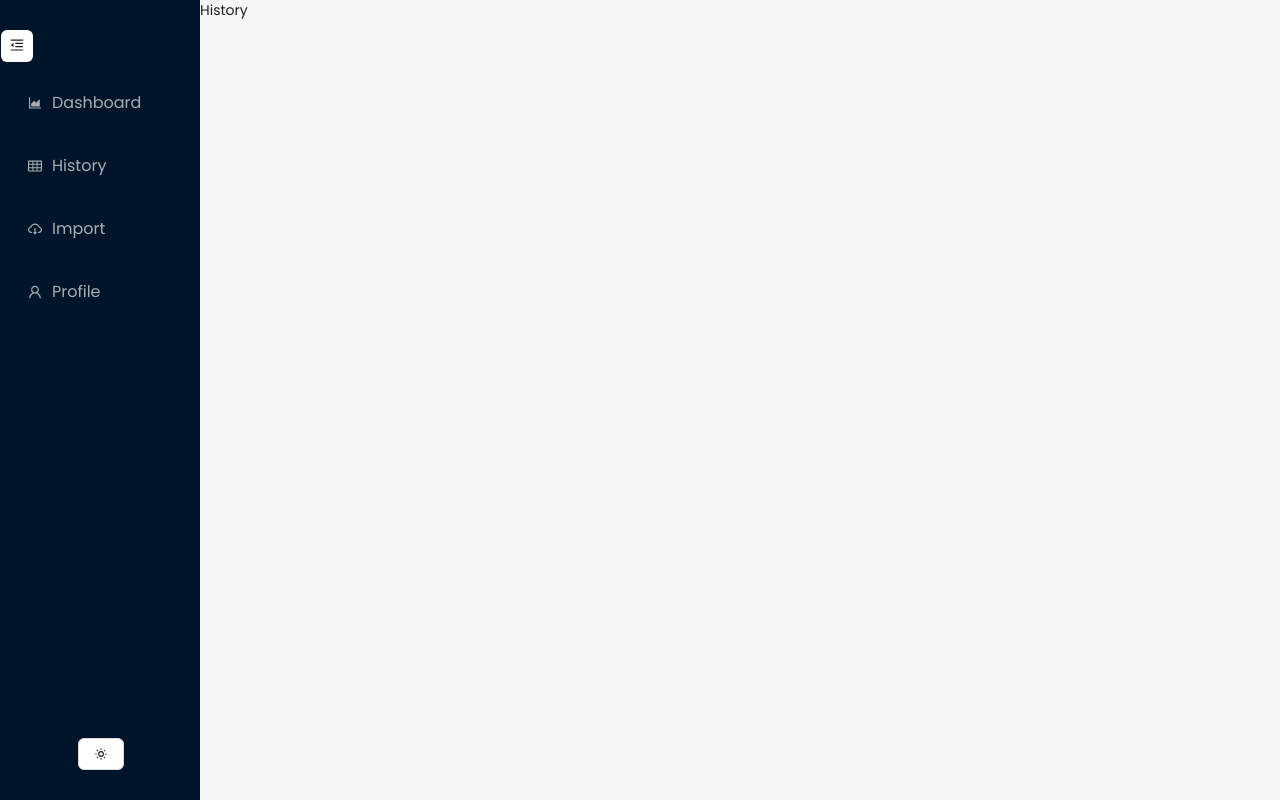
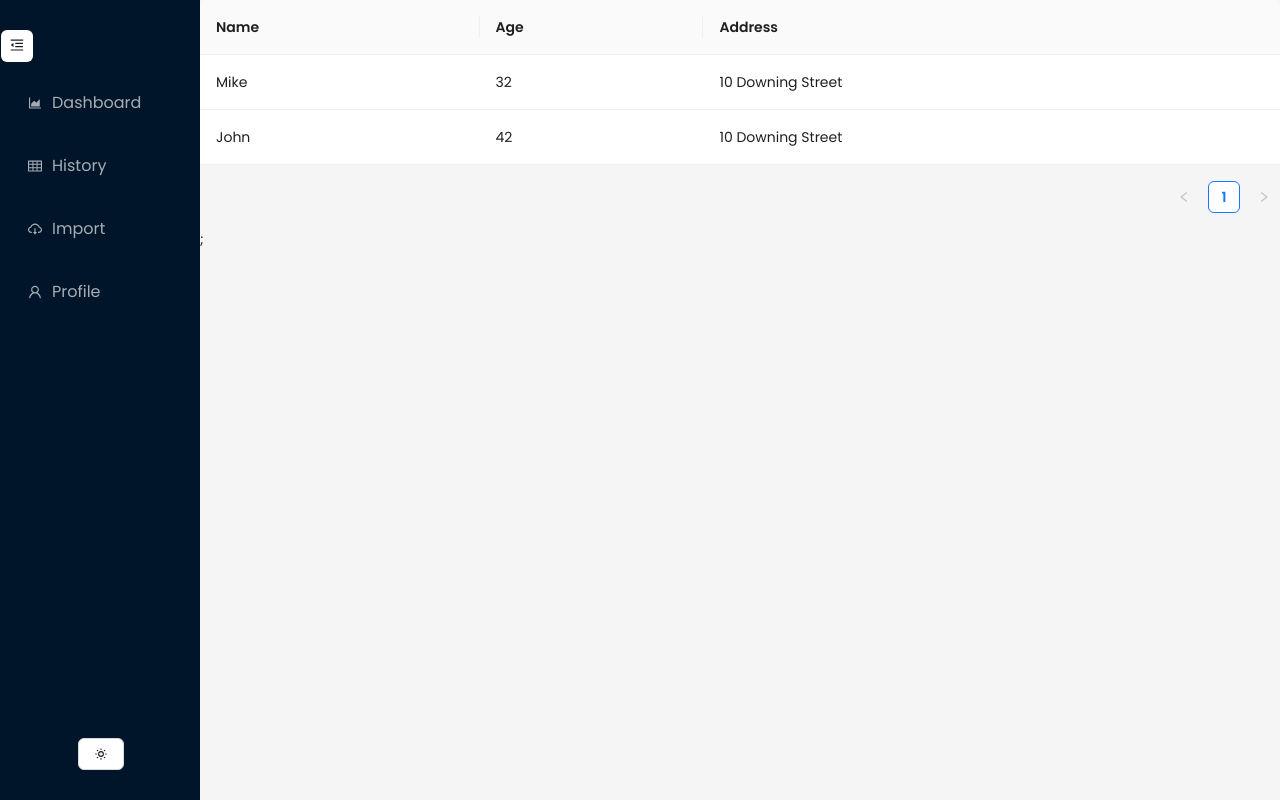
Before and after one commit to likemcode/TradTracker-client, a React (Vite) app: page /History in a window 1280 px wide. Built offline with nearby package versions, Linux system fonts and the light colour scheme.

Commit message:
started building history component

```diff
--- a/src/components/History.jsx
+++ b/src/components/History.jsx
@@ -1,10 +1,44 @@
 import React from 'react'
+import { Table } from 'antd'
+const History = () => {
+  const dataSource = [
+    {
+      key: '1',
+      name: 'Mike',
+      age: 32,
+      address: '10 Downing Street',
+    },
+    {
+      key: '2',
+      name: 'John',
+      age: 42,
+      address: '10 Downing Street',
+    },
+  ];
 
-const History = () => {
+  const columns = [
+    {
+      title: 'Name',
+      dataIndex: 'name',
+      key: 'name',
+    },
+    {
+      title: 'Age',
+      dataIndex: 'age',
+      key: 'age',
+    },
+    {
+      title: 'Address',
+      dataIndex: 'address',
+      key: 'address',
+    },
+  ];
+
+
   return (
-    <div>
-      History
-    </div>
+    <>
+    <Table dataSource={dataSource} columns={columns} />;
+    </>
   )
 }
 
--- a/src/components/Import.jsx
+++ b/src/components/Import.jsx
@@ -1,4 +1,5 @@
 import React from 'react'
+
 
 const Import = () => {
   return (
```
